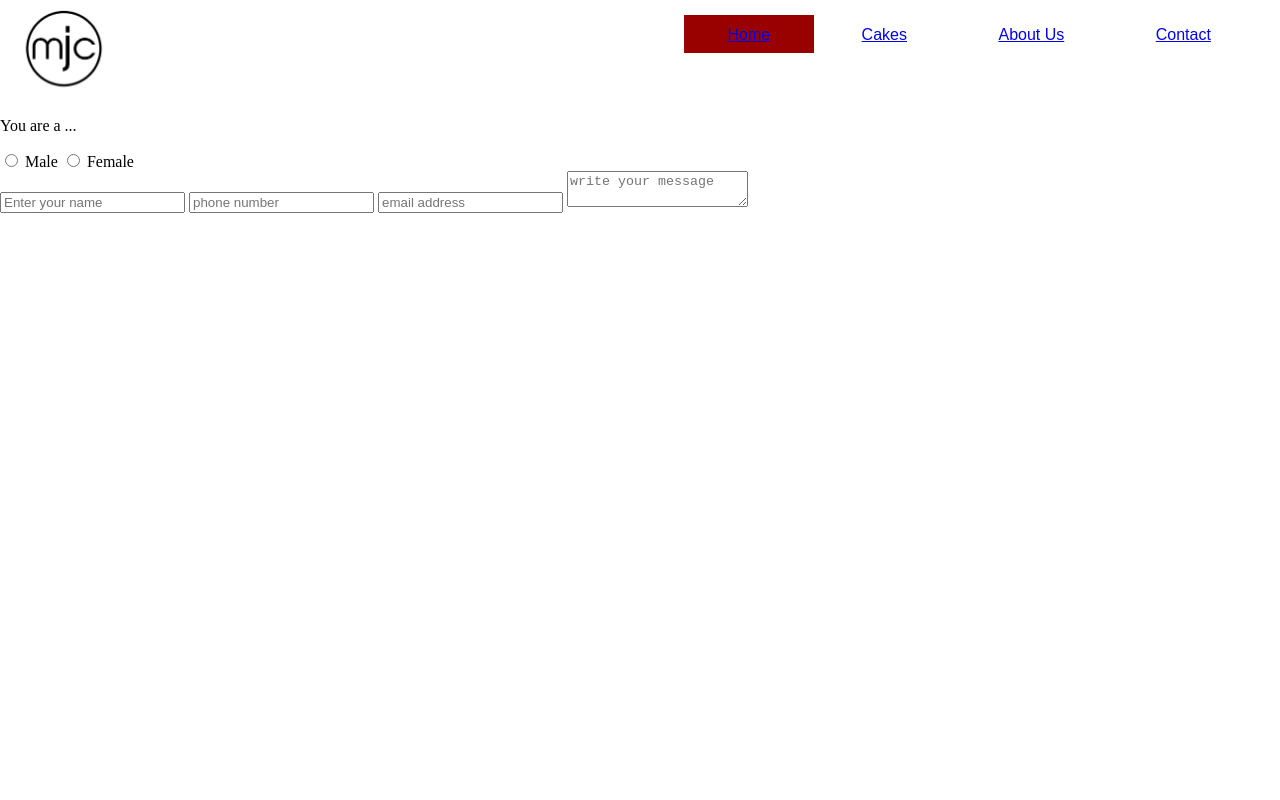
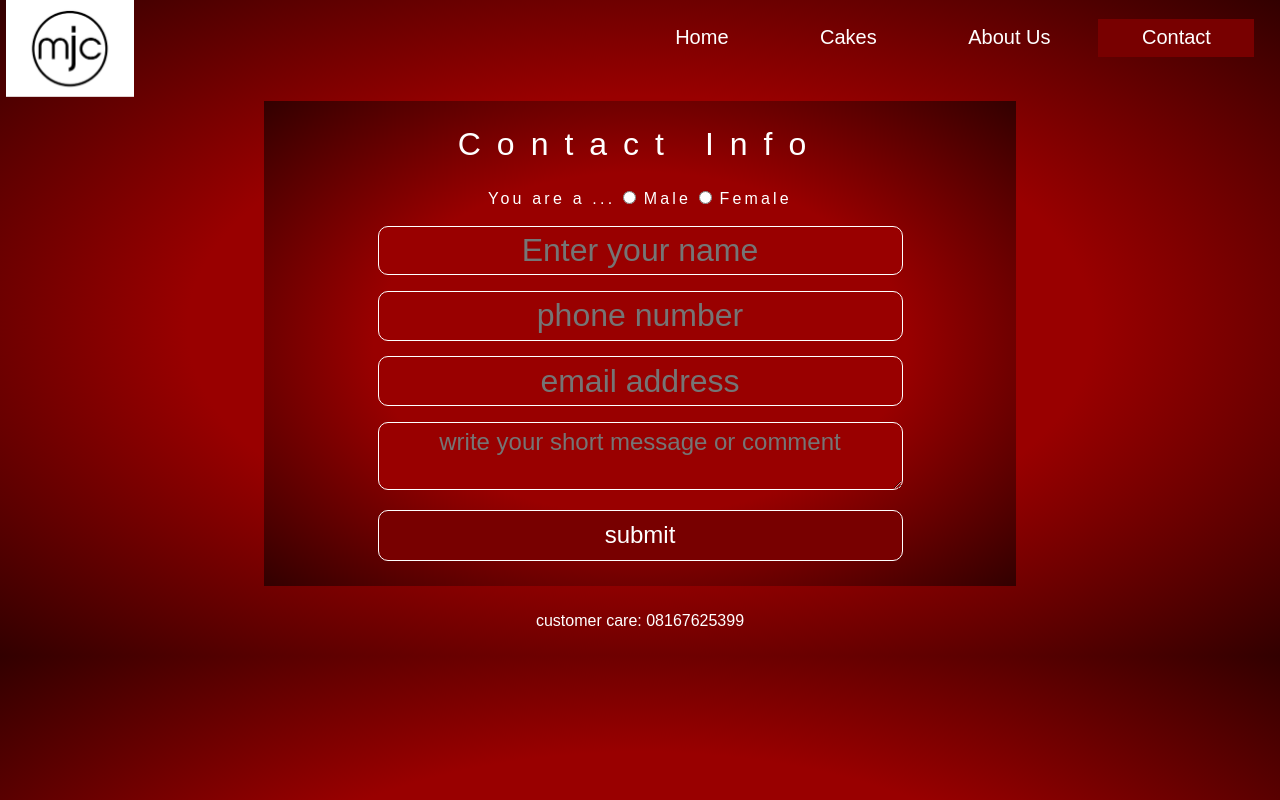
Before and after one commit to clintonpi/catering-services, a plain HTML site: page contact.html in a window 1280 px wide. Drawn offline with Linux system fonts and the light colour scheme.

Commit message:
styled contact page

```diff
--- a/contact.html
+++ b/contact.html
@@ -11,25 +11,34 @@
             <img src="./images/mjc.jpeg">
             <nav>
                 <ul>
-                    <li><a href="#">Home</a></li>
+                    <li><a href="index.html">Home</a></li>
                     <li><a href="#">Cakes</a></li>
                     <li><a href="#">About Us</a></li>
                     <li><a href="contact.html">Contact</a></li>
                 </ul>
             </nav>
         </header>
+        <section>
+            <h1>Contact Info</h1>
             <form action="#" method="post">
-            <p>You are a ...</p>
+                <p>You are a ...
                 <input type="radio" name="gender" id="male">
                 <label for="male">Male</label>
                 <input type="radio" name="gender" id="female">
                 <label for="female">Female</label>
+                </p>
                 <br>
-            <input type="text" name="username" placeholder="Enter your name">
-            <input type="number" name="phone_number" placeholder="phone number">
-            <input type="email" name="email" placeholder="email address">
-            <textarea placeholder="write your message"></textarea>
+                <input type="text" name="username" placeholder="Enter your name" required>
+                <br>
+                <input type="telephone" name="phone_number" placeholder="phone number" required>
+                <br>
+                <input type="email" name="email" placeholder="email address" required>
+                <br>
+                <textarea placeholder="write your short message or comment"></textarea>
+                <br>
+                <input type="submit" name="submit" value="submit">
             </form>
-
+        </section>
+        <footer>customer care: 08167625399</footer>
     </body>
 </html>
--- a/css/contact.css
+++ b/css/contact.css
@@ -1,21 +1,14 @@
 body {
-    background-color: rgba(153,);
     padding: 0;
     margin: 0;
     width: 100%;
     min-width: 600px;
+    text-align: center;
+    background-color: rgba(153,0,0,.87);
+    background: -webkit-radial-gradient(center, rgb(153,0,0) 50%, rgb(50,0,0));
+    background: -moz-radial-gradient(center, rgb(153,0,0) 50%, rgb(50,0,0));
+    background: radial-gradient(center, rgb(153,0,0) 50%, rgb(50,0,0));
 }
-
-#main {
-    background-color: #666;
-    background-image: url(../images/bg.jpg);
-    background-size: 100% 1000px;
-    background-repeat: no-repeat;
-    color: white;
-    width: 100%;
-    height: 600px;
-}
-
 
 header img {
     width: 10%;
@@ -53,13 +46,97 @@ nav ul li:hover {
     background-color: rgb(153,0,0);
 }
 
-nav ul li:nth-child(1) {
-    background-color: rgb(153,0,0);
+nav ul li:nth-child(4) {
+    background-color: rgb(120,0,0);
 }
 
-#main a {
+nav ul li a {
     text-decoration: none;
+    font-size: 20px;
     color: white;
-    font-size: 20px;
-    transition: 1s;
 }
+
+
+
+section {
+    width: 700px;
+    margin: auto;
+    padding: 2%;
+    color: white;
+    background-color:rgb(120,0,0);
+    background: -webkit-radial-gradient(center, rgb(153,0,0) 50%, rgb(50,0,0));
+    background: -moz-radial-gradient(center, rgb(153,0,0) 50%, rgb(50,0,0));
+    background: radial-gradient(center, rgb(153,0,0) 50%, rgb(50,0,0));
+}
+
+section h1 {
+    font-size: 200%;
+    font-family: sans-serif;
+    font-weight: 200;
+    letter-spacing: .5em;
+    padding-top: 0;
+    margin-top: 0;
+}
+
+section form {
+    width: 75%;
+    margin: auto;
+}
+
+section form p {
+    font-family: sans-serif;
+    letter-spacing: .2em;
+    padding: 0;
+    margin: 0;
+}
+
+input, textarea {
+    padding: 1% 0;
+    margin: 0 0 3% 0;
+    text-align: center;
+    font-family: sans-serif;
+    font-weight: 200;
+    font-size: 150%;
+    background-color: rgba(153,0,0,1);
+    color: white;
+    border-radius: 10px;
+    border: 1px solid white;
+    transition: .5s;
+}
+
+input[type="radio"]{
+    padding: 0;
+    margin: 0;
+}
+
+input[placeholder] {
+    font-size: 200%;
+}
+
+/* to remove this because of their inconsistent sizing*/
+input[type="text"], input[type="telephone"], input[type="email"], input[type="submit"], textarea {
+    width: 100%;
+    box-sizing: border-box;
+}
+
+input[type="text"]:hover, input[type="telephone"]:hover, input[type="email"]:hover, input[type="submit"]:hover, textarea:hover {
+    transform: scale(1.1);
+}
+
+input[type="text"]:valid, input[type="telephone"]:valid, input[type="email"]:valid {
+    transform: scale(1.1);
+    border: 2px solid white;
+}
+
+input[type="submit"] {
+    padding: 2%;
+    margin: 0;
+    background-color:rgb(120,0,0);
+}
+
+footer {
+    font-family: sans-serif;
+    color: white;
+    padding: 2%;
+    margin: 0;
+}
```
Lines whose indentation alone changed are shown as unchanged.
